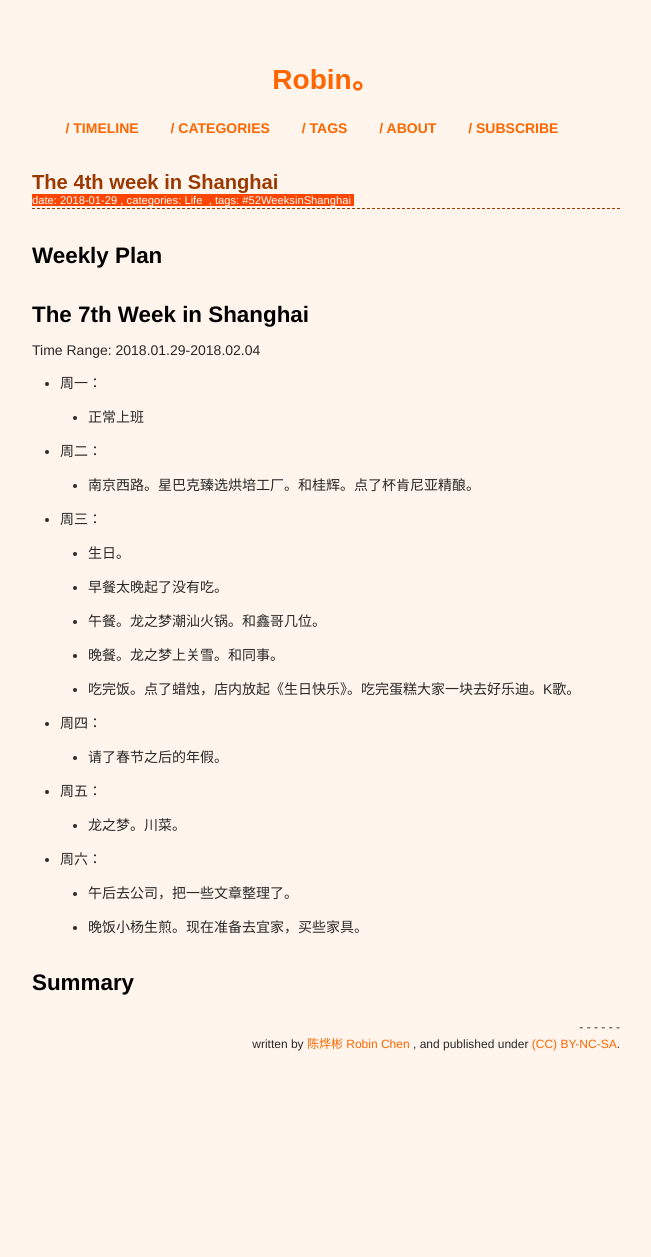
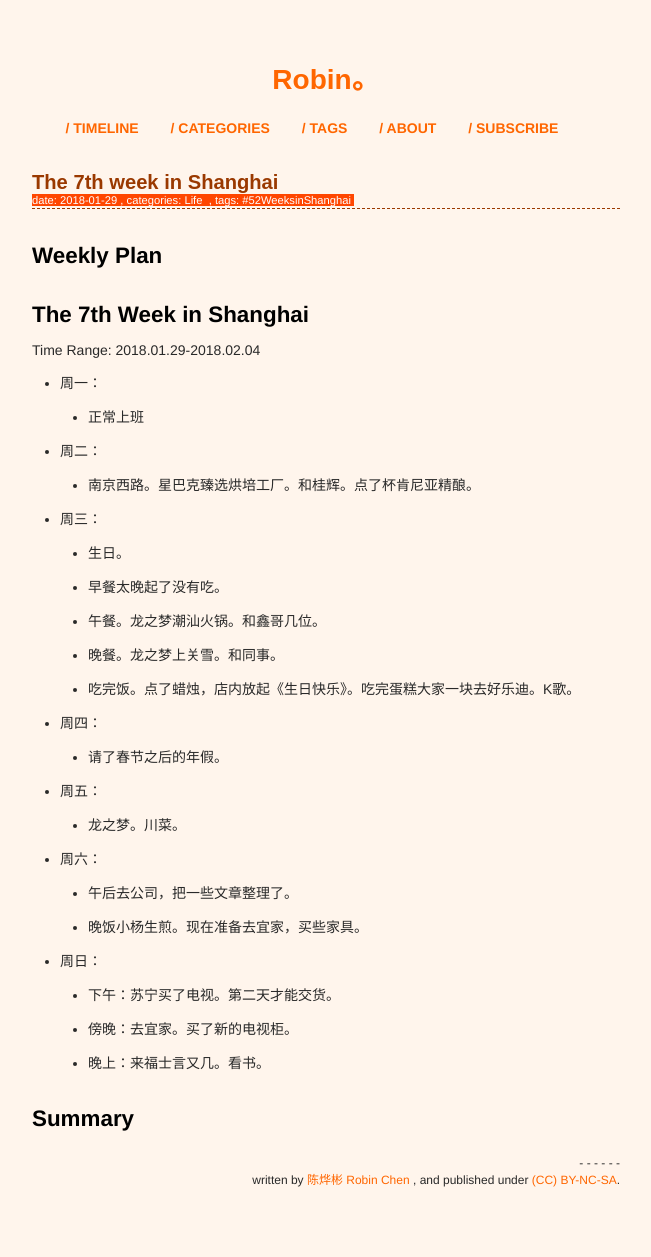
Before and after one commit to xianyuxmu/xianyuxmu.github.io, a Jekyll site: the page built from _posts/2018-01-29-52-weeks-in-shanghai-7.md, in a window 1280 px wide. Shown: the whole page, without its empty margins (314-965 px from the left). Built offline with Jekyll 4.4.1, drawn with Linux system fonts in a browser that asks for light colours; comment, search, counter and statistics services are not loaded; before the commit the page ends 1121 px from its top, so only the background shows below that.

Commit message:
04 Feb. 2018

```diff
--- a/_posts/2018-01-29-52-weeks-in-shanghai-7.md
+++ b/_posts/2018-01-29-52-weeks-in-shanghai-7.md
@@ -1,6 +1,6 @@
 ---
 layout: post
-title: The 4th week in Shanghai
+title: The 7th week in Shanghai
 date: 2018-01-29 23:22:00 +0800
 categories:
 - Life
@@ -33,5 +33,9 @@ Time Range: 2018.01.29-2018.02.04
 - 周六：
 	- 午后去公司，把一些文章整理了。
 	- 晚饭小杨生煎。现在准备去宜家，买些家具。
+- 周日：
+	- 下午：苏宁买了电视。第二天才能交货。
+	- 傍晚：去宜家。买了新的电视柜。
+	- 晚上：来福士言又几。看书。
 
 ## Summary
```
